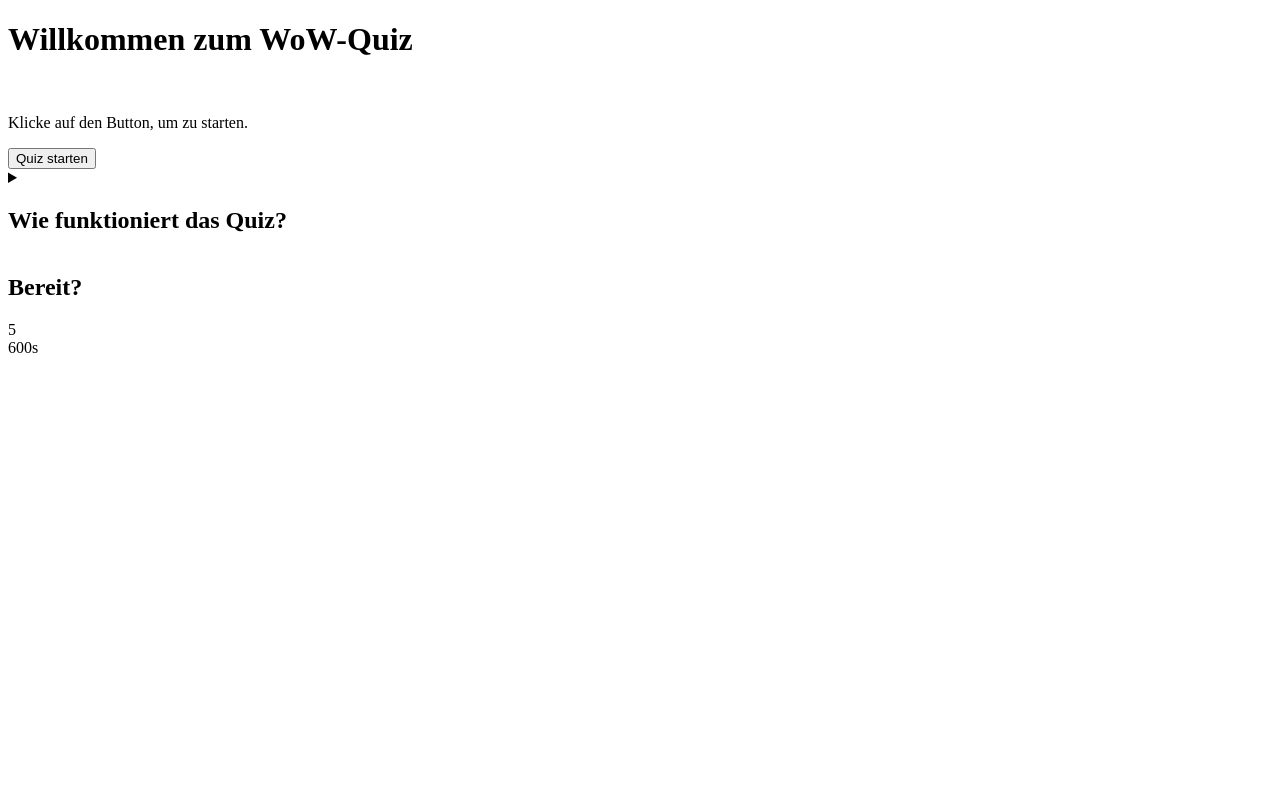
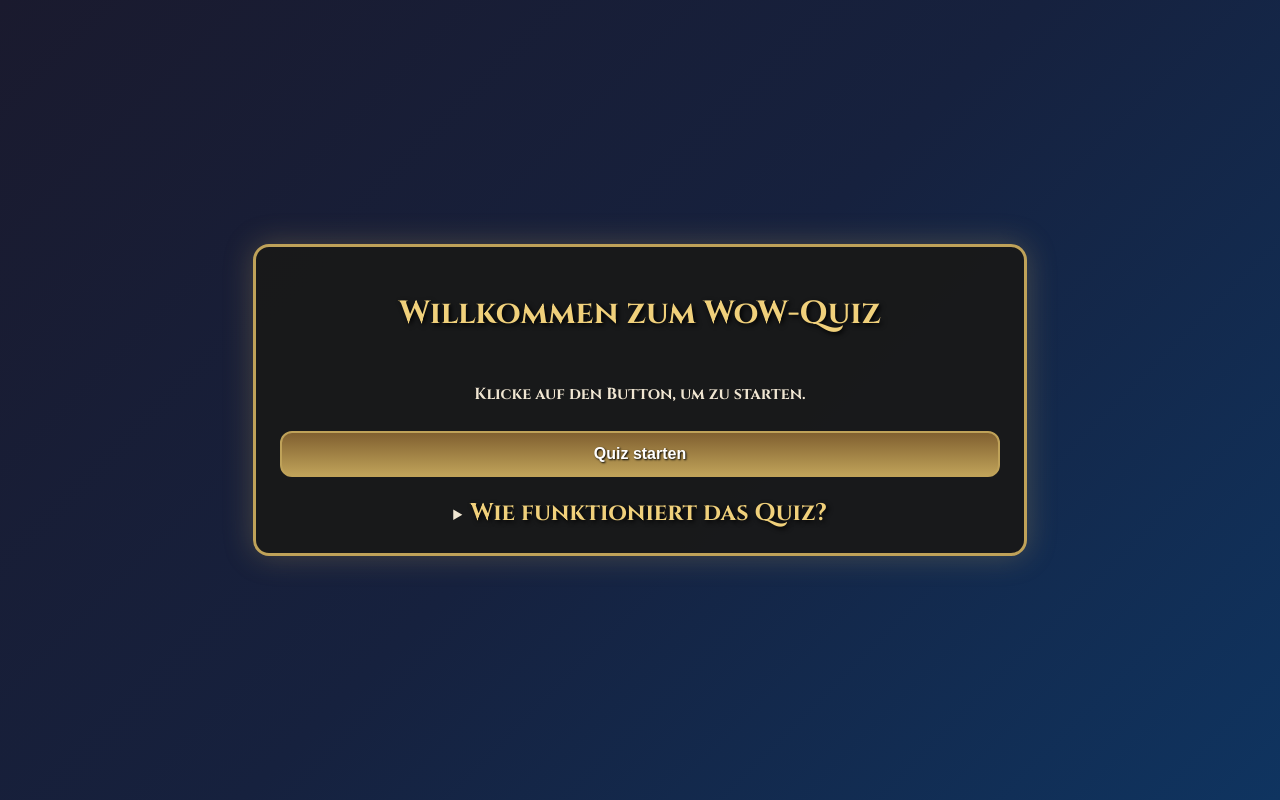
Before and after one commit to finarinler/quiz, a plain HTML site: page index.html in a window 1280 px wide. Drawn offline with Linux system fonts and the light colour scheme.

Commit message:
Update index.html

```diff
--- a/index.html
+++ b/index.html
@@ -4,6 +4,7 @@
   <meta charset="utf-8" />
   <title>WoW Quiz</title>
   <link href="https://fonts.googleapis.com/css2?family=Cinzel:wght@700&display=swap" rel="stylesheet">
+  <link rel="stylesheet" href="style.css" />
 </head>
 <body>
   <!-- Start Screen -->
@@ -55,5 +56,7 @@
       <!-- Endergebnis wird hier eingefügt -->
     </div>
   </div>
+  <script src="quiz.js"></script>
 </body>
+
 </html>
```
